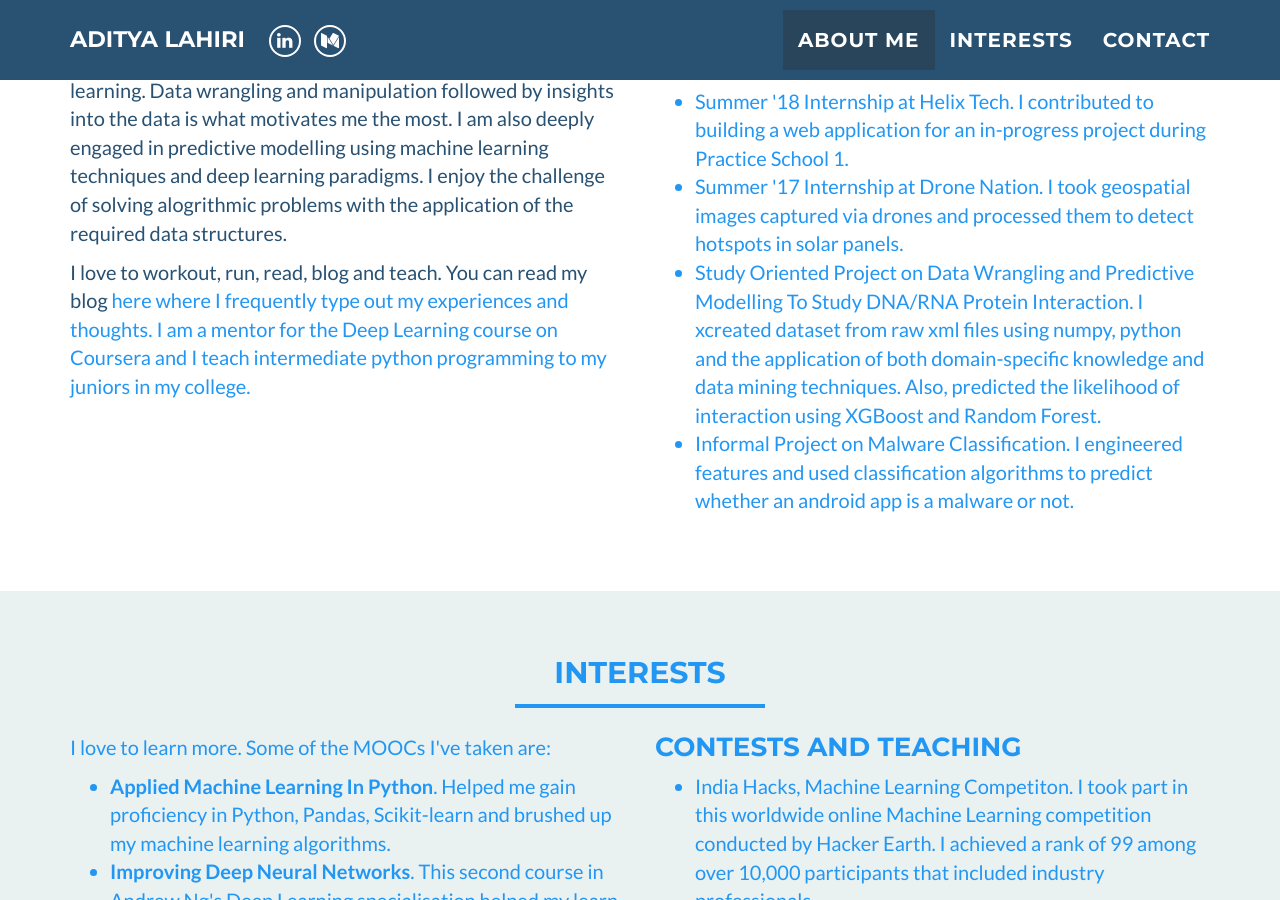
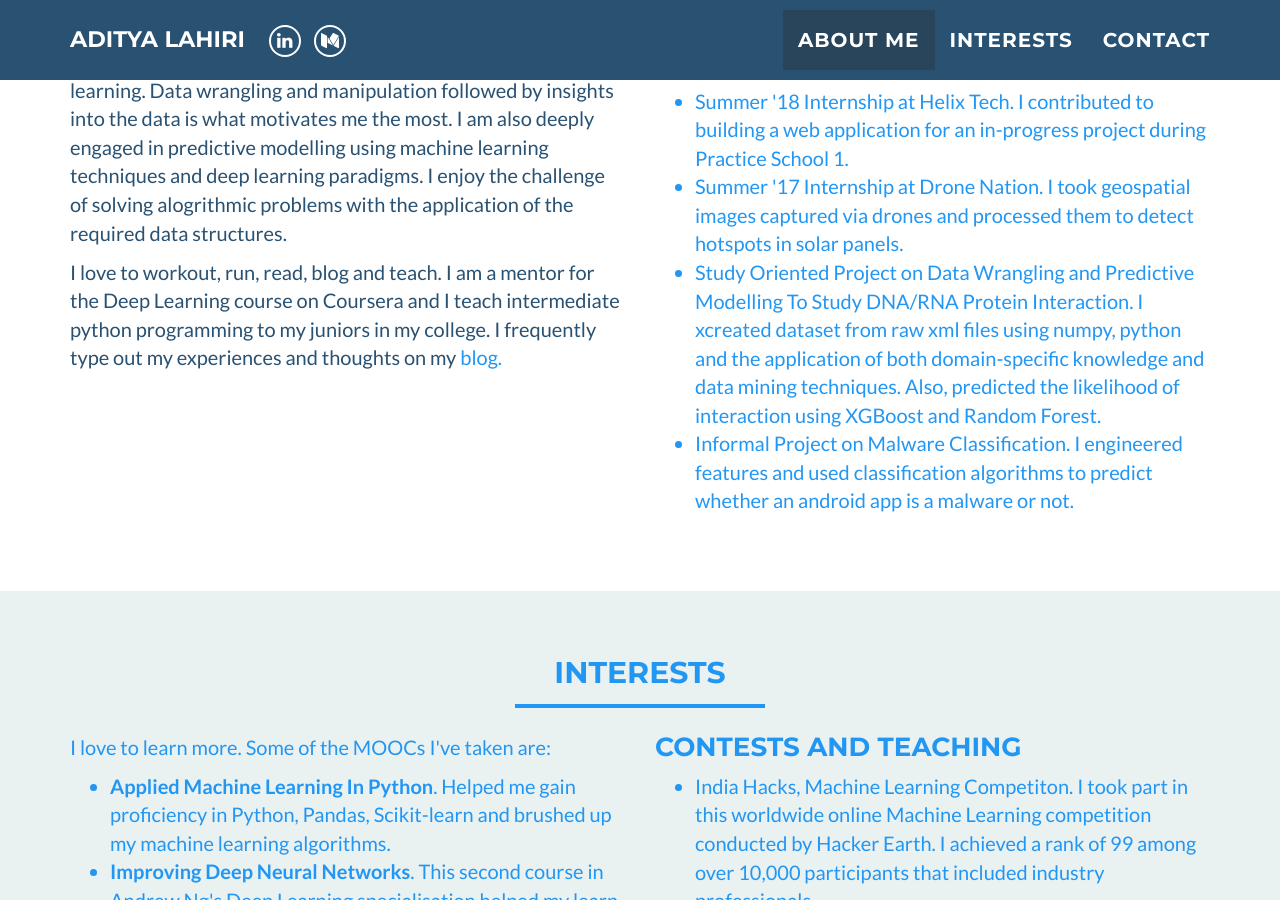
Before and after one commit to adityalahiri/adityalahiri.github.io, a Jekyll site: the page built from index.html, in a window 1280 px wide and 900 px high, scrolled down 745 px. Built offline with Jekyll 4.4.1, drawn with Linux system fonts in a browser that asks for light colours.

Commit message:
Lin1k blog

```diff
--- a/_includes/about_me.html
+++ b/_includes/about_me.html
@@ -16,9 +16,8 @@
         </p>
         <p>
            I love to workout, run, read, blog and teach.
-           You can read my blog <a href="http://www.odesandcodes.wordpress.com" /a> here where I frequently type
-           out my experiences and thoughts. I am a mentor for the Deep Learning course on Coursera and I teach
-           intermediate python programming to my juniors in my college.
+           I am a mentor for the Deep Learning course on Coursera and I teach intermediate python programming to my juniors in my college.
+           I frequently type out my experiences and thoughts on my <a href="http://www.odesandcodes.wordpress.com"/a> blog.
         </p>
       </div>
 	    <div class="col-sm-6">
```
